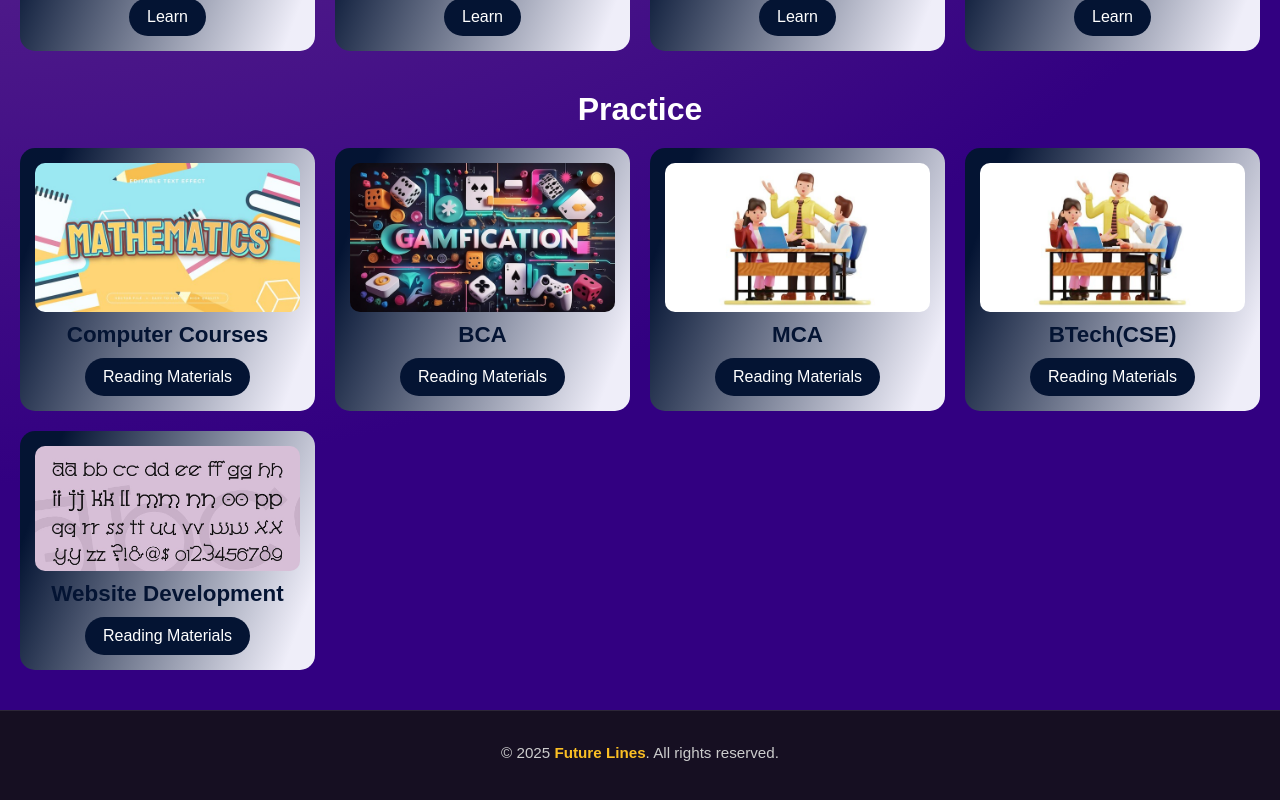
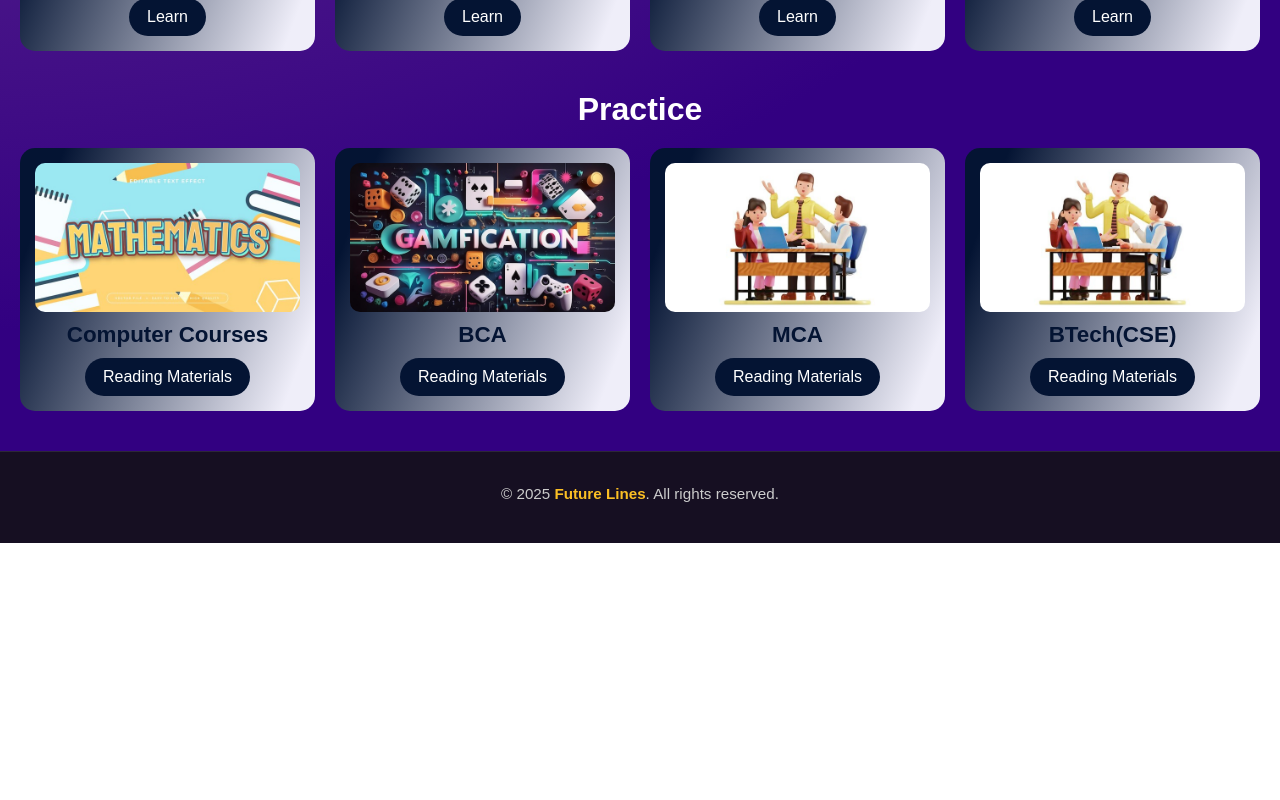
Before and after one commit to vishalamc/freelines, a React (Create React App) app: page / in a window 1280 px wide. Shown: the part 1293-2093 px from the top of the page. After the commit the page ends 1836 px from the top, so only its background shows below. Built offline with nearby package versions, Linux system fonts and the light colour scheme.

Commit message:
Update HomePage.js

```diff
--- a/src/pages/HomePage.js
+++ b/src/pages/HomePage.js
@@ -14,7 +14,6 @@ const practiceCourses = [
   { title: "BCA", img: "/gamification.jpg", link: "/ComingSoon" },
   { title: "MCA", img: "/learncomputer.jpg", link: "/ComingSoon" },
   { title: "BTech(CSE)", img: "/learncomputer.jpg", link: "/ComingSoon" },
-  { title: "Website Development", img: "/lang.jpg", link: "/ComingSoon" }
 ];
 
 export default function Home() {
```
